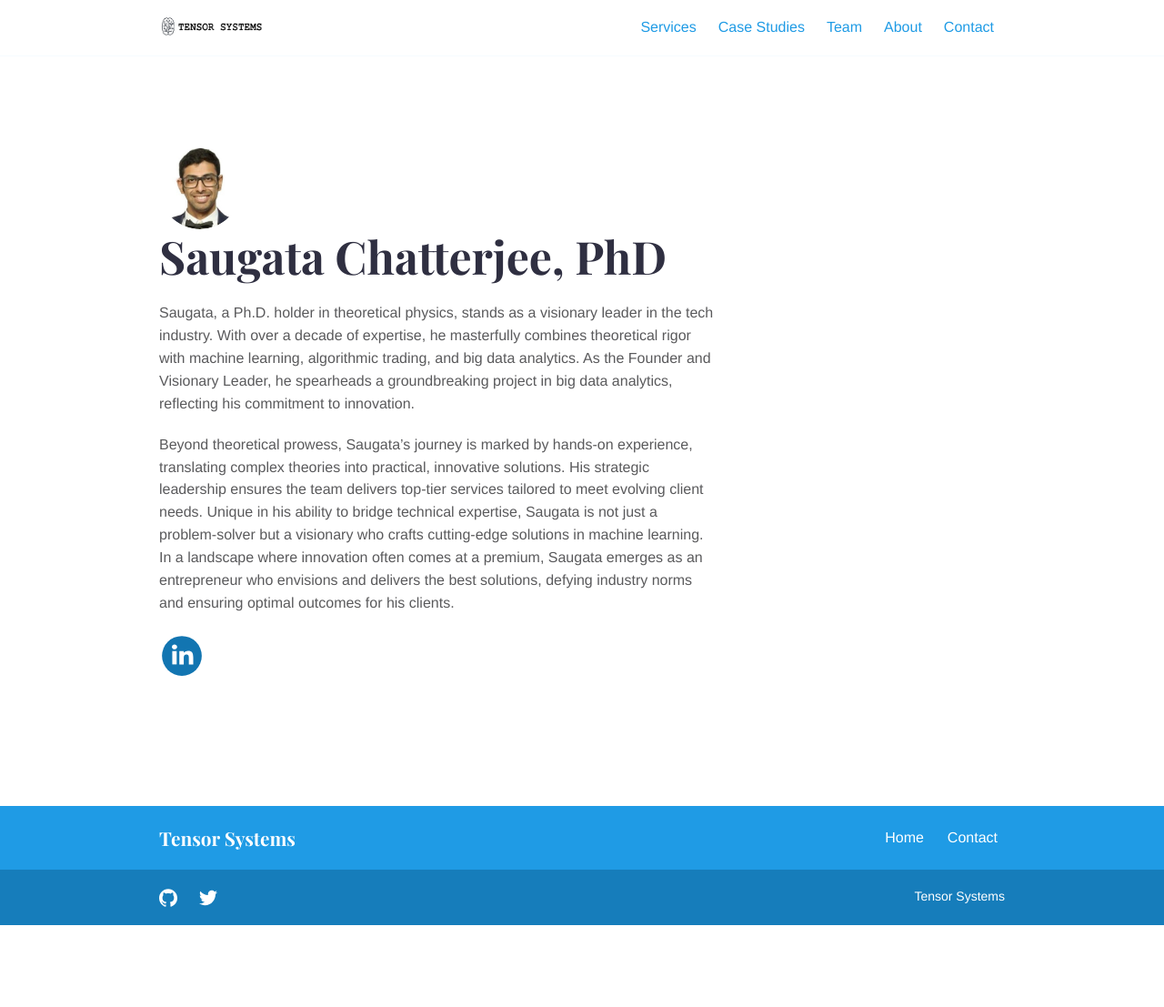
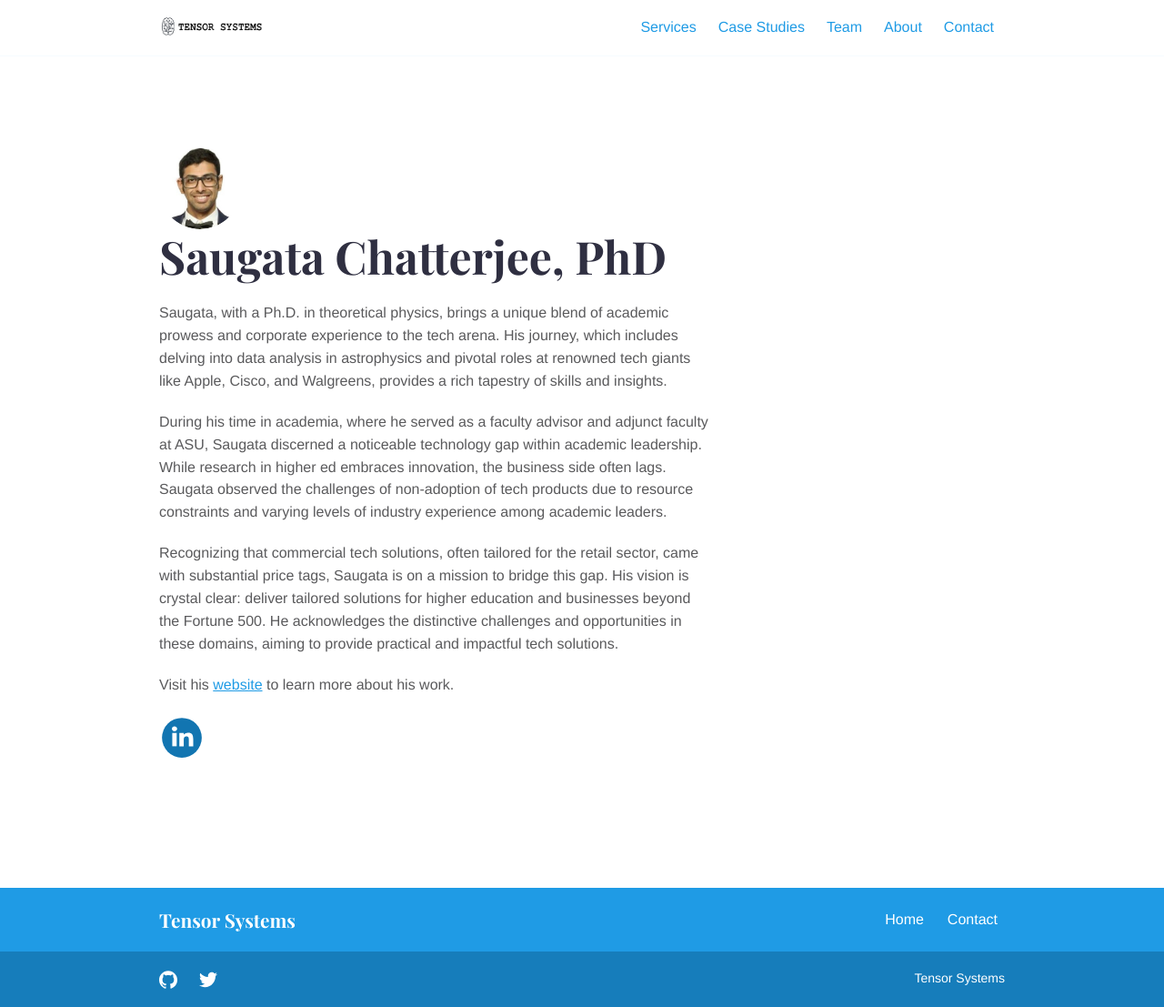
Before and after one commit to sctensor/sctensor.github.io, a Jekyll site: the page built from _team/saugata-chatterjee.md, in a window 1280 px wide. Shown: the whole page at 91% size. Built offline with Jekyll 4.4.1, drawn with Linux system fonts in a browser that asks for light colours; before the commit the page ends 1017 px from its top, so only the background shows below that.

```diff
--- a/_team/saugata-chatterjee.md
+++ b/_team/saugata-chatterjee.md
@@ -8,15 +8,19 @@
 weight: 1
 ---
 
-Saugata, a Ph.D. holder in theoretical physics, stands as a visionary leader in the tech industry.
-With over a decade of expertise, he masterfully combines theoretical rigor with machine learning, algorithmic trading,
-and big data analytics. As the Founder and Visionary Leader, he spearheads a groundbreaking project in big data
-analytics, reflecting his commitment to innovation.
+Saugata, with a Ph.D. in theoretical physics, brings a unique blend of academic prowess and corporate experience
+to the tech arena. His journey, which includes delving into data analysis in astrophysics and pivotal roles at renowned
+tech giants like Apple, Cisco, and Walgreens, provides a rich tapestry of skills and insights.
 
-Beyond theoretical prowess, Saugata's journey is marked by hands-on experience, translating complex theories into
-practical, innovative solutions. His strategic leadership ensures the team delivers top-tier services tailored to meet
-evolving client needs. Unique in his ability to bridge technical expertise, Saugata is not just a problem-solver but a
-visionary who crafts cutting-edge solutions in machine learning. In a landscape where innovation often comes at a
-premium, Saugata emerges as an entrepreneur who envisions and delivers the best solutions, defying industry norms
-and ensuring optimal outcomes for his clients.
+During his time in academia, where he served as a faculty advisor and adjunct faculty at ASU, Saugata discerned a
+noticeable technology gap within academic leadership. While research in higher ed embraces innovation, the business side
+often lags. Saugata observed the challenges of non-adoption of tech products due to resource constraints and varying
+levels of industry experience among academic leaders.
+
+Recognizing that commercial tech solutions, often tailored for the retail sector, came with substantial price tags,
+Saugata is on a mission to bridge this gap. His vision is crystal clear: deliver tailored solutions for higher education
+and businesses beyond the Fortune 500. He acknowledges the distinctive challenges and opportunities in these domains,
+aiming to provide practical and impactful tech solutions.
+
+Visit his [website](https://www.saugatachatterjee.net/) to learn more about his work.
 <a href="https://www.linkedin.com/in/saugatach/"><img src="/images/social/linkedin.svg" alt="LinkedIn" style="width: 50px;"/></a>
```
Also changed, not shown: _cases/student-enrollment.md (+3 -1 lines), _team/jeff-dillon.md (+1 -0 lines), images/student-retention-pipeline.jpg (added), 5 other files.
